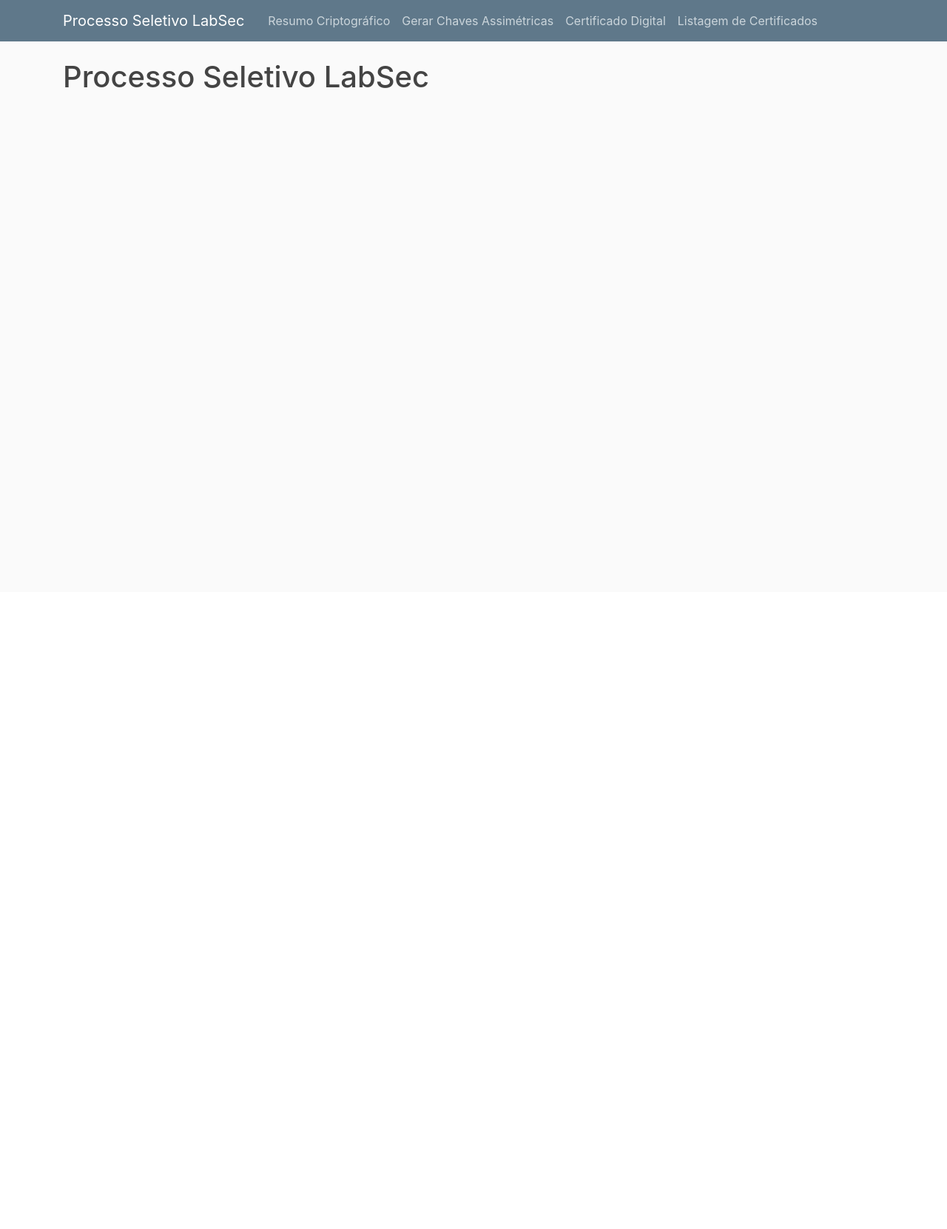
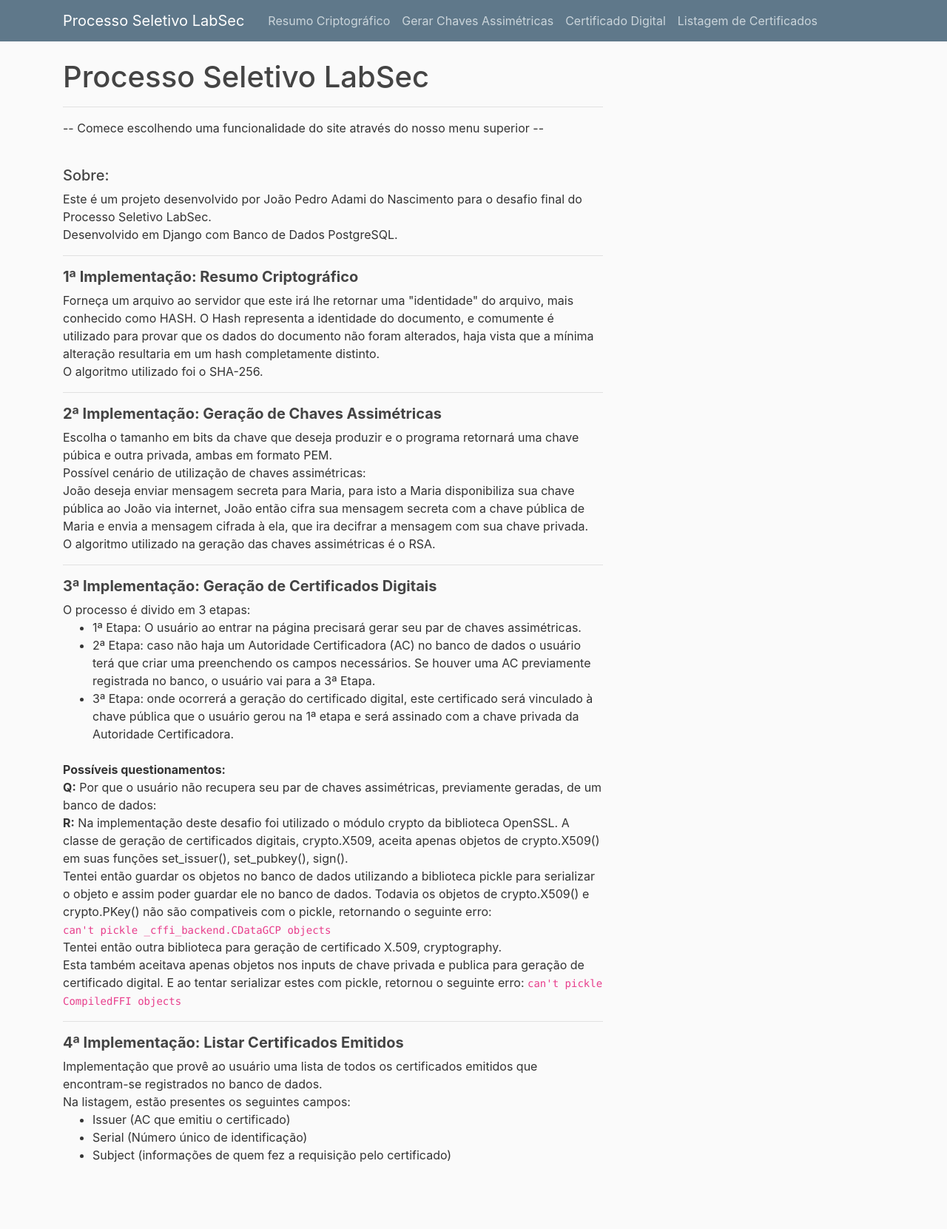
Before and after one commit to JPADN/asymmetric-cryptography, a Django app: page / in a window 1280 px wide. Shown: the whole page at 74% size. Before the commit the page ends 119 px from the top, so only its background shows below. Run offline with Django 3.2, Linux system fonts and the light colour scheme; parts of the project's set-up code (start-up, migrations or seed data) failed here and were passed over; some libraries are stand-ins or nearby versions.

Commit message:
Added text to home page

```diff
--- a/blog/admin.py
+++ b/blog/admin.py
@@ -1,9 +1,6 @@
 from django.contrib import admin
-from .models import Post
 from .models import Ac_certificado, Certificados_emitidos, Contador
 
-
-admin.site.register(Post)
 admin.site.register(Ac_certificado)
 admin.site.register(Certificados_emitidos)
 admin.site.register(Contador)
--- a/blog/templates/blog/home.html
+++ b/blog/templates/blog/home.html
@@ -1,16 +1,59 @@
 {% extends "blog/base.html" %}
 {%  block content %}
-    <h1>Processo Seletivo LabSec</h1>
-    {% for post in posts %}
-        <article class="media content-section">
-            <div class="media-body">
-            <div class="article-metadata">
-                <a class="mr-2" href="#">{{ post.author }}</a>
-                <small class="text-muted">{{ post.date_posted }}</small>
-            </div>
-            <h2><a class="article-title" href="#">{{ post.title }}</a></h2>
-            <p class="article-content">{{ post.content }}</p>
-            </div>
-        </article>
-    {% endfor %}
+    <h1>Processo Seletivo LabSec</h1><hr>
+    <p>-- Comece escolhendo uma funcionalidade do site através do nosso menu superior --</p><br>
+    <strong><h5>Sobre:</h5></strong>
+    <p>
+        Este é um projeto desenvolvido por João Pedro Adami do Nascimento para o desafio final do
+        Processo Seletivo LabSec.<br>
+        Desenvolvido em Django com Banco de Dados PostgreSQL.
+    </p><hr>
+    <p>
+        <strong><h5>1ª Implementação: Resumo Criptográfico</strong></h5>
+        Forneça um arquivo ao servidor que este irá lhe retornar uma "identidade" do arquivo, mais conhecido
+        como HASH. O Hash representa a identidade do documento, e comumente é utilizado para provar que os dados
+        do documento não foram alterados, haja vista que a mínima alteração resultaria em um hash completamente
+        distinto.<br>
+        O algoritmo utilizado foi o SHA-256.<hr>
+
+        <strong><h5>2ª Implementação: Geração de Chaves Assimétricas</strong></h5>
+        Escolha o tamanho em bits da chave que deseja produzir e o programa retornará uma chave púbica e outra privada,
+        ambas em formato PEM.<br>
+        Possível cenário de utilização de chaves assimétricas:<br>
+        João deseja enviar mensagem secreta para Maria, para isto a Maria disponibiliza sua chave pública ao João via internet,
+        João então cifra sua mensagem secreta com a chave pública de Maria e envia a mensagem cifrada à ela, que ira decifrar
+        a mensagem com sua chave privada.<br>
+        O algoritmo utilizado na geração das chaves assimétricas é o RSA.<hr>
+
+        <strong><h5>3ª Implementação: Geração de Certificados Digitais</strong></h5>
+        O processo é divido em 3 etapas:<br>
+        <ul>
+        <li>1ª Etapa: O usuário ao entrar na página precisará gerar seu par de chaves assimétricas.</li>
+        <li>2ª Etapa: caso não haja um Autoridade Certificadora (AC) no banco de dados o usuário terá que criar uma preenchendo os campos necessários. Se houver uma AC previamente registrada no banco,
+        o usuário vai para a 3ª Etapa.</li>
+        <li>3ª Etapa: onde ocorrerá a geração do certificado digital, este certificado será vinculado à chave pública
+        que o usuário gerou na 1ª etapa e será assinado com a chave privada da Autoridade Certificadora.</li>
+        </ul><br>
+        <strong>Possíveis questionamentos:</strong><br>
+        <strong>Q:</strong> Por que o usuário não recupera seu par de chaves assimétricas, previamente geradas, de um banco de dados:<br>
+
+        <strong>R:</strong> Na implementação deste desafio foi utilizado o módulo crypto da biblioteca OpenSSL. A classe de geração de certificados digitais, crypto.X509, aceita apenas objetos de crypto.X509() em suas funções
+        set_issuer(), set_pubkey(), sign().<br>
+        Tentei então guardar os objetos no banco de dados utilizando a biblioteca pickle para serializar o objeto e assim poder guardar ele no banco de dados. Todavia os objetos de crypto.X509() e crypto.PKey()
+        não são compativeis com o pickle, retornando o seguinte erro:<br>
+        <code>can't pickle _cffi_backend.CDataGCP objects</code><br>
+        Tentei então outra biblioteca para geração de certificado X.509, cryptography.<br>
+        Esta também aceitava apenas objetos nos inputs de chave privada e publica para geração de certificado digital. E ao tentar serializar estes com pickle, retornou o seguinte erro:
+        <code>can't pickle CompiledFFI objects</code><hr>
+
+        <strong><h5>4ª Implementação: Listar Certificados Emitidos</strong></h5>
+        Implementação que provê ao usuário uma lista de todos os certificados emitidos que encontram-se registrados no banco de dados.<br>
+        Na listagem, estão presentes os seguintes campos:
+        <ul>
+            <li>Issuer (AC que emitiu o certificado)</li>
+            <li>Serial (Número único de identificação)</li>
+            <li>Subject (informações de quem fez a requisição pelo certificado)</li>
+        </ul>
+
+    </p>
 {%  endblock content %}
--- a/blog/views.py
+++ b/blog/views.py
@@ -118,9 +118,9 @@ def certificado_digital(request):
             ou = request.POST.get('ou','')
 
             print()
-            print(message['app_keys'])
-            print(message['ac_keys'])
-            print(message['issuer'])
+            #print(message['app_keys'])
+            #print(message['ac_keys'])
+            #print(message['issuer'])
             print()
 
             #ac = Ac_certificado.objects.first()
```
Also changed, not shown: blog/models.py (+0 -10 lines), 2 other files.
